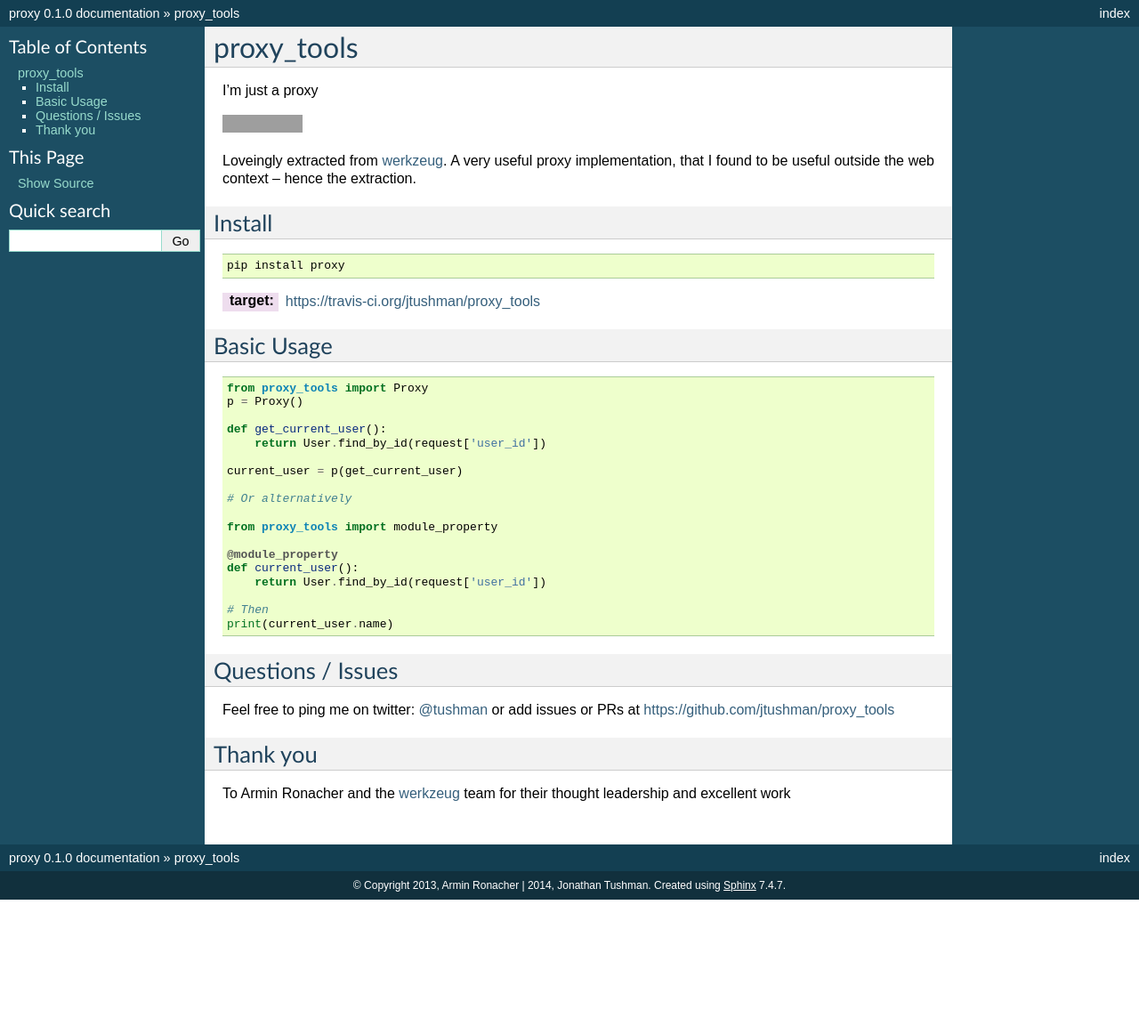
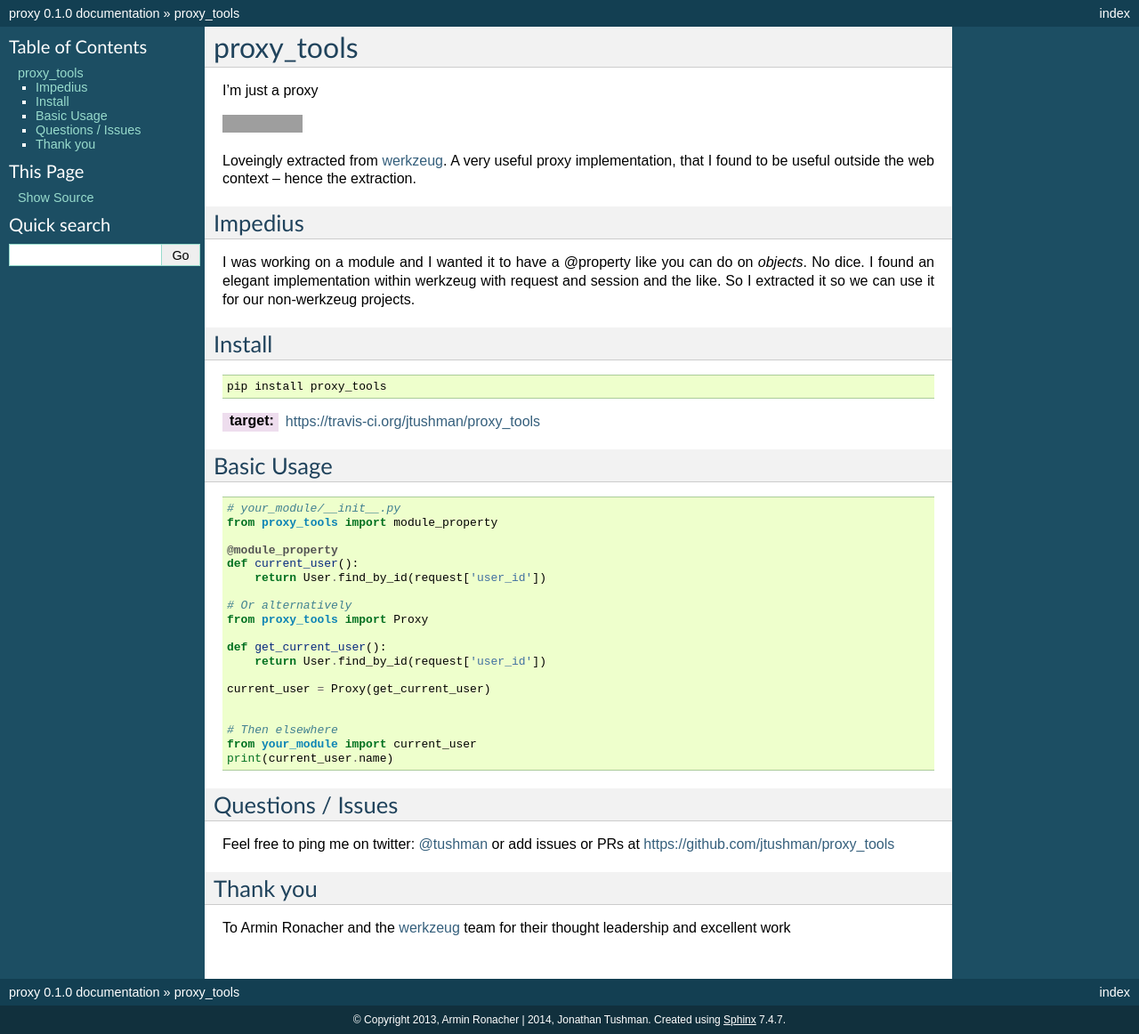
Before and after one commit to jtushman/proxy_tools, a Sphinx documentation site: the page built from docs/index.rst, in a window 1280 px wide. Shown: the whole page at 89% size. Built offline with Sphinx 7.4.7, drawn with Linux system fonts in a browser that asks for light colours; before the commit the page ends 1011 px from its top, so only the background shows below that; grey boxes are pictures that could not be loaded.

Commit message:
doc tweaks

```diff
--- a/README.rst
+++ b/README.rst
@@ -21,7 +21,7 @@
 
 .. code:: bash
 
-    pip install proxy
+    pip install proxy_tools
 
 .. |Build Status| image:: https://travis-ci.org/jtushman/proxy_tools.svg?branch=master
    :target: https://travis-ci.org/jtushman/proxy_tools
--- a/docs/index.rst
+++ b/docs/index.rst
@@ -8,14 +8,22 @@
 Loveingly extracted from `werkzeug`_.  A very useful proxy implementation, that I found to be useful outside
 the web context -- hence the extraction.
 
+Impedius
+--------
+
+I was working on a module and I wanted it to have a @property like you can do on `objects`.  No dice.
+I found an elegant implementation within werkzeug with request and session and the like.  So I extracted it so we can use it
+for our non-werkzeug projects.
+
+
 Install
 -------
 
 .. code:: bash
 
-    pip install proxy
+    pip install proxy_tools
 
-.. |Build Status| image:: https://travis-ci.org/jtushman/proxy.svg?branch=master
+.. |Build Status| image:: https://travis-ci.org/jtushman/proxy_tools.svg?branch=master
 :target: https://travis-ci.org/jtushman/proxy_tools
 
 Basic Usage
@@ -23,23 +31,24 @@
 
 .. code:: python
 
-    from proxy_tools import Proxy
-    p = Proxy()
-
-    def get_current_user():
-        return User.find_by_id(request['user_id'])
-
-    current_user = p(get_current_user)
-
-    # Or alternatively
-
+    # your_module/__init__.py
     from proxy_tools import module_property
 
     @module_property
     def current_user():
         return User.find_by_id(request['user_id'])
 
-    # Then
+    # Or alternatively
+    from proxy_tools import Proxy
+
+    def get_current_user():
+        return User.find_by_id(request['user_id'])
+
+    current_user = Proxy(get_current_user)
+
+
+    # Then elsewhere
+    from your_module import current_user
     print(current_user.name)
 
 
```
